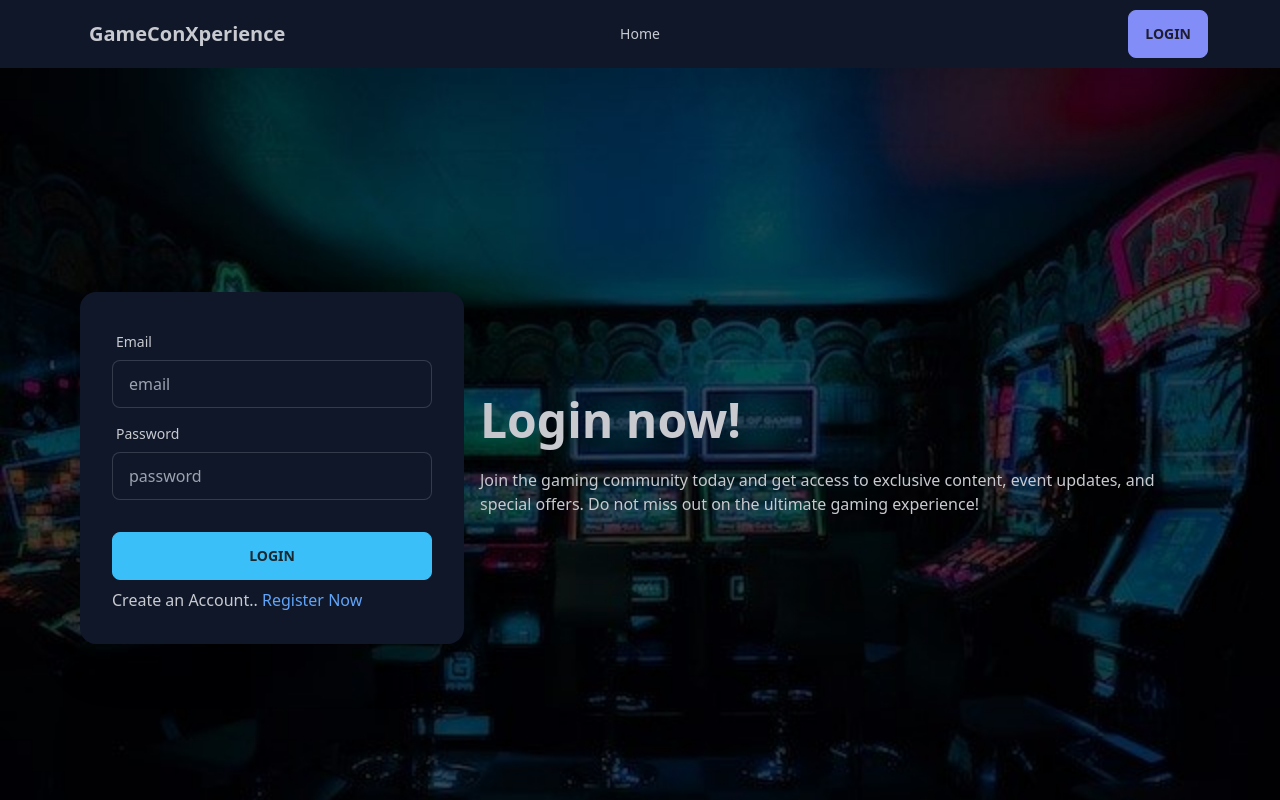
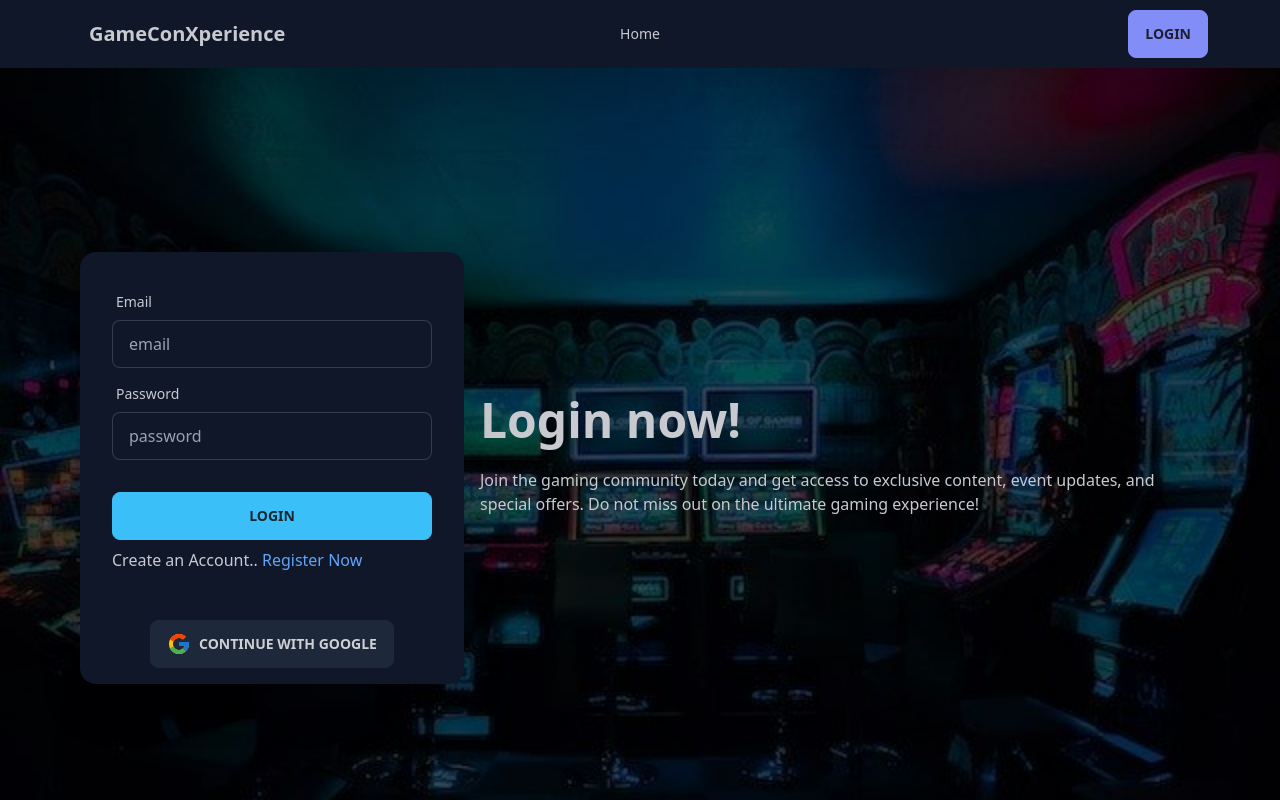
Before and after one commit to jps27CSE/A-9-GameConXperience, a React (Vite) app: page /login in a window 1280 px wide. Shown: the top 800 px of the page. Built offline with nearby package versions, Linux system fonts and the light colour scheme; no server answers.

Commit message:
Google Login Function Added

```diff
--- a/package.json
+++ b/package.json
@@ -17,6 +17,7 @@
     "prop-types": "^15.8.1",
     "react": "^18.2.0",
     "react-dom": "^18.2.0",
+    "react-icons": "^4.11.0",
     "react-router-dom": "^6.16.0",
     "react-toastify": "^9.1.3",
     "sort-by": "^1.2.0"
--- a/public/data.json
+++ b/public/data.json
@@ -25,7 +25,7 @@
       "id": 4,
       "name": "Gaming Tournament Registration",
       "image": "https://i.ibb.co/7KxBMBr/alex-haney-x-Wk-RYo-Sf8-c-unsplash.jpg",
-      "price": "Varies",
+      "price": 200,
       "description": "Compete in thrilling gaming tournaments across various titles. Register for your favorite games and compete for glory and prizes."
     },
     {
--- a/src/AuthProvider/AuthProvider.jsx
+++ b/src/AuthProvider/AuthProvider.jsx
@@ -3,6 +3,8 @@ import {
   onAuthStateChanged,
   signInWithEmailAndPassword,
   signOut,
+  GoogleAuthProvider,
+  signInWithPopup,
 } from "firebase/auth";
 import PropTypes from "prop-types";
 import { createContext, useEffect, useState } from "react";
@@ -13,6 +15,7 @@ export const AuthContext = createContext(null);
 const AuthProvider = ({ children }) => {
   const [user, setUser] = useState(null);
   const [loading, setLoading] = useState(true);
+  const GoogleProvider = new GoogleAuthProvider();
 
   const registerUser = (email, password) => {
     setLoading(true);
@@ -22,6 +25,11 @@ const AuthProvider = ({ children }) => {
   const loginUser = (email, password) => {
     setLoading(true);
     return signInWithEmailAndPassword(auth, email, password);
+  };
+
+  const googleLogin = () => {
+    setLoading(true);
+    return signInWithPopup(auth, GoogleProvider);
   };
 
   const logOut = () => {
@@ -46,6 +54,7 @@ const AuthProvider = ({ children }) => {
     loginUser,
     logOut,
     loading,
+    googleLogin,
   };
 
   return (
--- a/src/components/Login/Login.jsx
+++ b/src/components/Login/Login.jsx
@@ -3,9 +3,20 @@ import background from "../../assets/bg.jpg";
 import { useContext } from "react";
 import { AuthContext } from "../../AuthProvider/AuthProvider";
 import { toast } from "react-toastify";
+import { FcGoogle } from "react-icons/fc";
 
 const Login = () => {
-  const { loginUser } = useContext(AuthContext);
+  const { loginUser, googleLogin } = useContext(AuthContext);
+
+  const handleGoogleLogin = () => {
+    googleLogin()
+      .then((result) =>
+        toast.success(`Google Logging Successfully..
+       Email: ${result.user.email}
+      `)
+      )
+      .catch((error) => toast.error(error.message));
+  };
 
   const handleLogin = (e) => {
     e.preventDefault();
@@ -79,6 +90,12 @@ const Login = () => {
                 </Link>
               </p>
             </form>
+            <div className="flex mx-auto p-4">
+              <button onClick={handleGoogleLogin} className="btn btn-neutral">
+                <FcGoogle className="text-2xl" />
+                Continue with Google
+              </button>
+            </div>
           </div>
         </div>
       </div>
--- a/src/components/Navbar/Navbar.jsx
+++ b/src/components/Navbar/Navbar.jsx
@@ -14,8 +14,8 @@ const Navbar = () => {
   );
 
   return (
-    <div className="max-w-6xl mx-auto">
-      <div className="navbar bg-base-100">
+    <div className="max-w-6xl mx-auto sticky top-0 ">
+      <div className="navbar bg-base-100 rounded-lg">
         <div className="navbar-start">
           <div className="dropdown">
             <label tabIndex={0} className="btn btn-ghost lg:hidden">
@@ -69,7 +69,7 @@ const Navbar = () => {
               <button className="btn btn-secondary">Login</button>
             </Link>
           ) : (
-            <button onClick={logOut} className="btn btn-secondary">
+            <button onClick={logOut} className="btn btn-primary">
               Logout
             </button>
           )}
--- a/src/components/Register/Register.jsx
+++ b/src/components/Register/Register.jsx
@@ -4,10 +4,22 @@ import { toast } from "react-toastify";
 import { useContext } from "react";
 import { AuthContext } from "../../AuthProvider/AuthProvider";
 import { updateProfile } from "firebase/auth";
+import { FcGoogle } from "react-icons/fc";
 
 const Register = () => {
-  const { registerUser } = useContext(AuthContext);
+  const { registerUser, googleLogin } = useContext(AuthContext);
   const navigate = useNavigate();
+
+  const handleGoogleLogin = () => {
+    googleLogin()
+      .then((result) =>
+        toast.success(`Google Register Successfully..
+      Email: ${result.user.email}
+     `)
+      )
+      .catch((error) => toast.error(error.message));
+  };
+
   const handleSubmit = (e) => {
     e.preventDefault();
 
@@ -127,6 +139,12 @@ const Register = () => {
                 </Link>
               </p>
             </form>
+            <div className="flex mx-auto p-4">
+              <button onClick={handleGoogleLogin} className="btn btn-neutral">
+                <FcGoogle className="text-2xl" />
+                Continue with Google
+              </button>
+            </div>
           </div>
         </div>
       </div>
```
Also changed, not shown: 1 other file (tests, documents, lock files or other folders).
